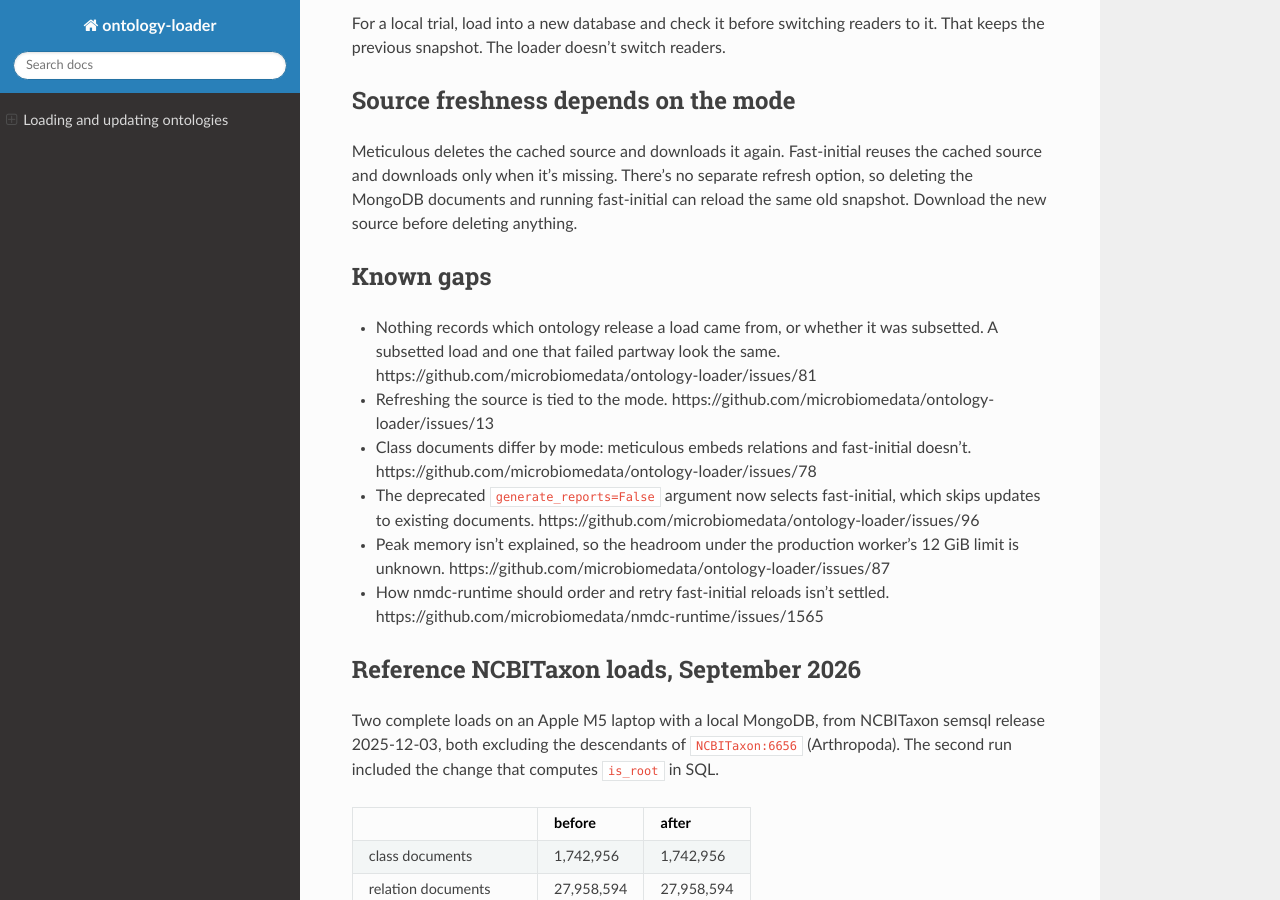
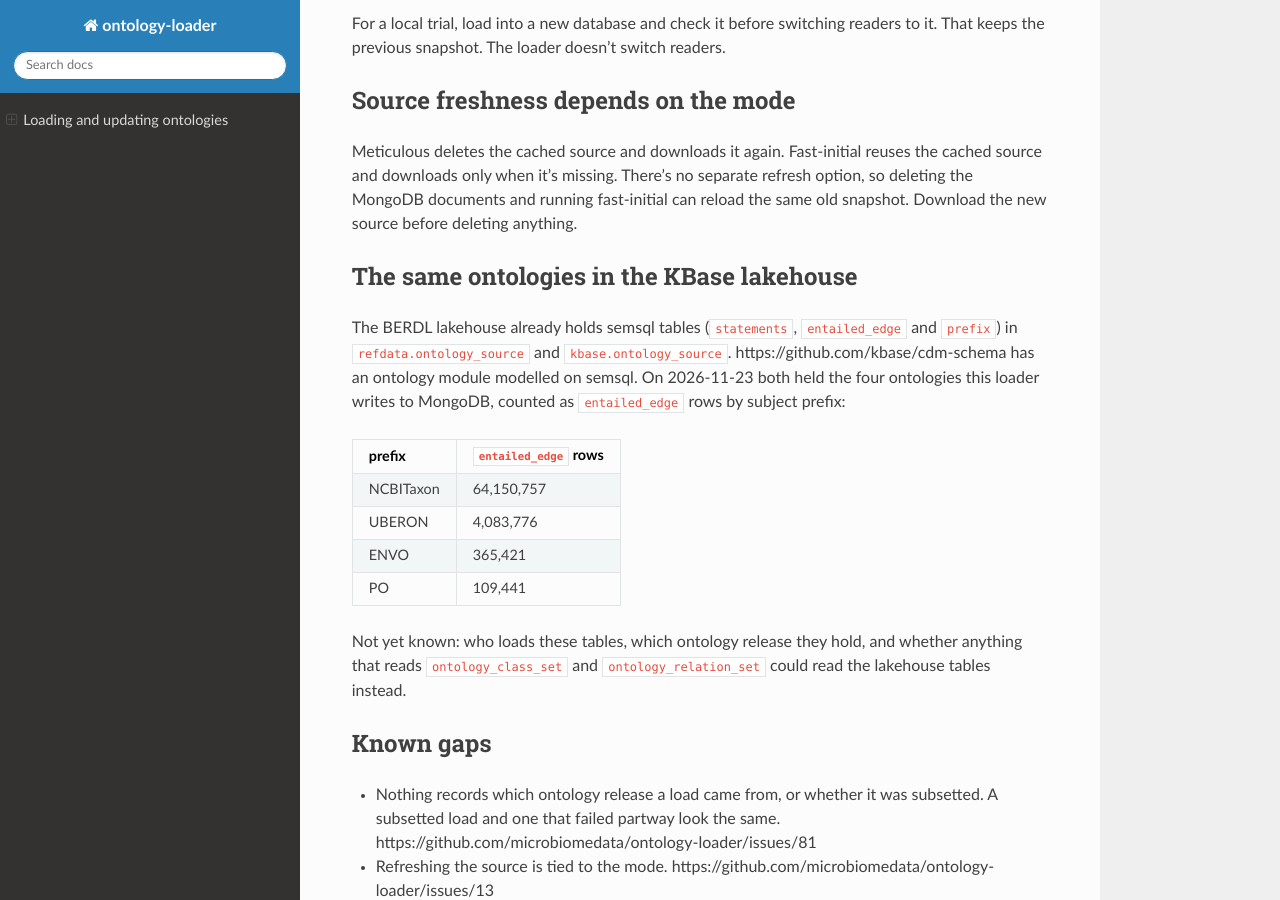
Before and after one commit to microbiomedata/ontology-loader, a Sphinx documentation site: the page built from docs/loading-and-updating.md, in a window 1280 px wide and 900 px high, scrolled down 1811 px. Built offline with Sphinx 7.4.7 and the Read the Docs theme 3.1.0, drawn with Linux system fonts in a browser that asks for light colours; pages that are not in the unit, such as notebooks, are missing from menus.

Commit message:
Note the same ontologies are in the KBase lakehouse

```diff
--- a/docs/loading-and-updating.md
+++ b/docs/loading-and-updating.md
@@ -55,6 +55,19 @@ For a local trial, load into a new database and check it before switching reader
 
 Meticulous deletes the cached source and downloads it again. Fast-initial reuses the cached source and downloads only when it's missing. There's no separate refresh option, so deleting the MongoDB documents and running fast-initial can reload the same old snapshot. Download the new source before deleting anything.
 
+## The same ontologies in the KBase lakehouse
+
+The BERDL lakehouse already holds semsql tables (`statements`, `entailed_edge` and `prefix`) in `refdata.ontology_source` and `kbase.ontology_source`. https://github.com/kbase/cdm-schema has an ontology module modelled on semsql. On 2026-11-23 both held the four ontologies this loader writes to MongoDB, counted as `entailed_edge` rows by subject prefix:
+
+| prefix | `entailed_edge` rows |
+| --- | ---: |
+| NCBITaxon | 64,150,757 |
+| UBERON | 4,083,776 |
+| ENVO | 365,421 |
+| PO | 109,441 |
+
+Not yet known: who loads these tables, which ontology release they hold, and whether anything that reads `ontology_class_set` and `ontology_relation_set` could read the lakehouse tables instead.
+
 ## Known gaps
 
 - Nothing records which ontology release a load came from, or whether it was subsetted. A subsetted load and one that failed partway look the same. https://github.com/microbiomedata/ontology-loader/issues/81
```
